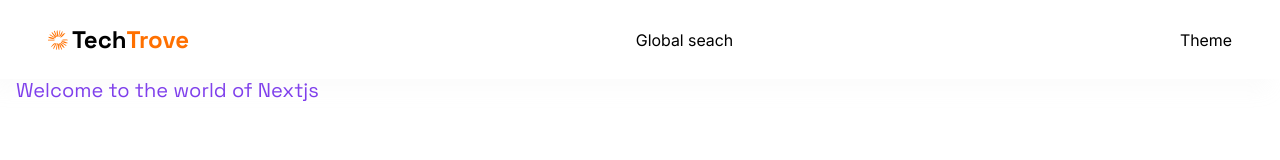
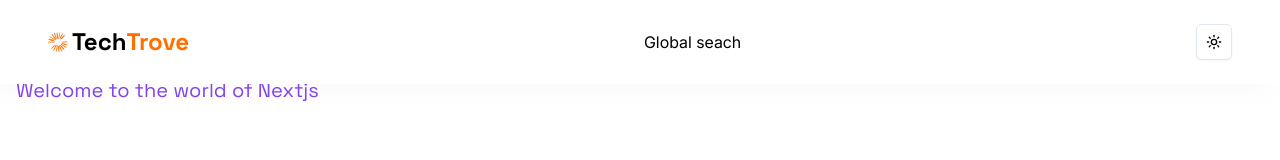
Before and after one commit to s-kvng/TechTrove, a Next.js app: page / in a window 1280 px wide. Shown: the top 160 px of the page. Built offline with nearby package versions, Linux system fonts and the light colour scheme.

Commit message:
add theme toggler

```diff
--- /dev/null
+++ b/components/navigation/navbar/Theme-toggler.tsx
@@ -0,0 +1,42 @@
+"use client";
+
+import { Moon, Sun } from "lucide-react";
+import { useTheme } from "next-themes";
+import * as React from "react";
+
+import { Button } from "@/components/ui/button";
+import {
+  DropdownMenu,
+  DropdownMenuContent,
+  DropdownMenuItem,
+  DropdownMenuTrigger,
+} from "@/components/ui/dropdown-menu";
+
+const Theme = () => {
+  const { setTheme } = useTheme();
+
+  return (
+    <DropdownMenu>
+      <DropdownMenuTrigger asChild>
+        <Button variant="outline" size="icon">
+          <Sun className="size-[1.2rem] rotate-0 scale-100 transition-all dark:-rotate-90 dark:scale-0" />
+          <Moon className="absolute size-[1.2rem] rotate-90 scale-0 transition-all dark:rotate-0 dark:scale-100" />
+          <span className="sr-only">Toggle theme</span>
+        </Button>
+      </DropdownMenuTrigger>
+      <DropdownMenuContent align="end">
+        <DropdownMenuItem onClick={() => setTheme("light")}>
+          Light
+        </DropdownMenuItem>
+        <DropdownMenuItem onClick={() => setTheme("dark")}>
+          Dark
+        </DropdownMenuItem>
+        <DropdownMenuItem onClick={() => setTheme("system")}>
+          System
+        </DropdownMenuItem>
+      </DropdownMenuContent>
+    </DropdownMenu>
+  );
+};
+
+export default Theme;
--- a/components/navigation/navbar/index.tsx
+++ b/components/navigation/navbar/index.tsx
@@ -1,6 +1,8 @@
 import Image from "next/image";
 import Link from "next/link";
 import React from "react";
+
+import Theme from "./Theme-toggler";
 
 const Navbar = () => {
   return (
@@ -21,7 +23,7 @@
       <p>Global seach</p>
 
       <div className="flex-between gap-5">
-        Theme
+        <Theme />
       </div>
     </nav>
   );
--- /dev/null
+++ b/components/ui/button.tsx
@@ -0,0 +1,57 @@
+import * as React from "react"
+import { Slot } from "@radix-ui/react-slot"
+import { cva, type VariantProps } from "class-variance-authority"
+
+import { cn } from "@/lib/utils"
+
+const buttonVariants = cva(
+  "inline-flex items-center justify-center gap-2 whitespace-nowrap rounded-md text-sm font-medium transition-colors focus-visible:outline-none focus-visible:ring-1 focus-visible:ring-slate-950 disabled:pointer-events-none disabled:opacity-50 [&_svg]:pointer-events-none [&_svg]:size-4 [&_svg]:shrink-0 dark:focus-visible:ring-slate-300",
+  {
+    variants: {
+      variant: {
+        default:
+          "bg-slate-900 text-slate-50 shadow hover:bg-slate-900/90 dark:bg-slate-50 dark:text-slate-900 dark:hover:bg-slate-50/90",
+        destructive:
+          "bg-red-500 text-slate-50 shadow-sm hover:bg-red-500/90 dark:bg-red-900 dark:text-slate-50 dark:hover:bg-red-900/90",
+        outline:
+          "border border-slate-200 bg-white shadow-sm hover:bg-slate-100 hover:text-slate-900 dark:border-slate-800 dark:bg-slate-950 dark:hover:bg-slate-800 dark:hover:text-slate-50",
+        secondary:
+          "bg-slate-100 text-slate-900 shadow-sm hover:bg-slate-100/80 dark:bg-slate-800 dark:text-slate-50 dark:hover:bg-slate-800/80",
+        ghost: "hover:bg-slate-100 hover:text-slate-900 dark:hover:bg-slate-800 dark:hover:text-slate-50",
+        link: "text-slate-900 underline-offset-4 hover:underline dark:text-slate-50",
+      },
+      size: {
+        default: "h-9 px-4 py-2",
+        sm: "h-8 rounded-md px-3 text-xs",
+        lg: "h-10 rounded-md px-8",
+        icon: "h-9 w-9",
+      },
+    },
+    defaultVariants: {
+      variant: "default",
+      size: "default",
+    },
+  }
+)
+
+export interface ButtonProps
+  extends React.ButtonHTMLAttributes<HTMLButtonElement>,
+    VariantProps<typeof buttonVariants> {
+  asChild?: boolean
+}
+
+const Button = React.forwardRef<HTMLButtonElement, ButtonProps>(
+  ({ className, variant, size, asChild = false, ...props }, ref) => {
+    const Comp = asChild ? Slot : "button"
+    return (
+      <Comp
+        className={cn(buttonVariants({ variant, size, className }))}
+        ref={ref}
+        {...props}
+      />
+    )
+  }
+)
+Button.displayName = "Button"
+
+export { Button, buttonVariants }
--- a/package.json
+++ b/package.json
@@ -10,6 +10,7 @@
   },
   "dependencies": {
     "@radix-ui/react-dropdown-menu": "^2.1.2",
+    "@radix-ui/react-slot": "^1.1.0",
     "class-variance-authority": "^0.7.0",
     "clsx": "^2.1.1",
     "eslint-config-prettier": "^9.1.0",
```
Also changed, not shown: 1 other file (tests, documents, lock files or other folders).
